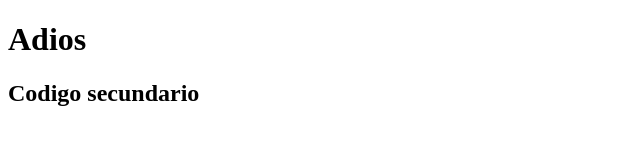
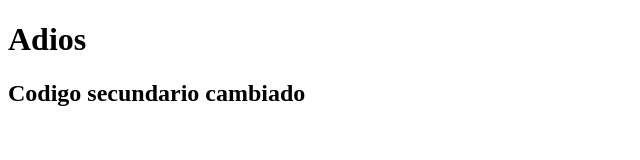
Before and after one commit to SamGIraldoP/16_feb_web, a plain HTML site: page index.html in a window 1280 px wide. Shown: the whole page, without its empty margins (0-640 px from the left). Drawn offline with Linux system fonts and the light colour scheme.

Commit message:
Se cambio el h2

```diff
--- a/index.html
+++ b/index.html
@@ -7,6 +7,7 @@
 </head>
 <body>
     <h1>Adios</h1>
-    <h2>Codigo secundario</h2>
+    <h2>Codigo secundario cambiado</h2>
+
 </body>
 </html>
```
